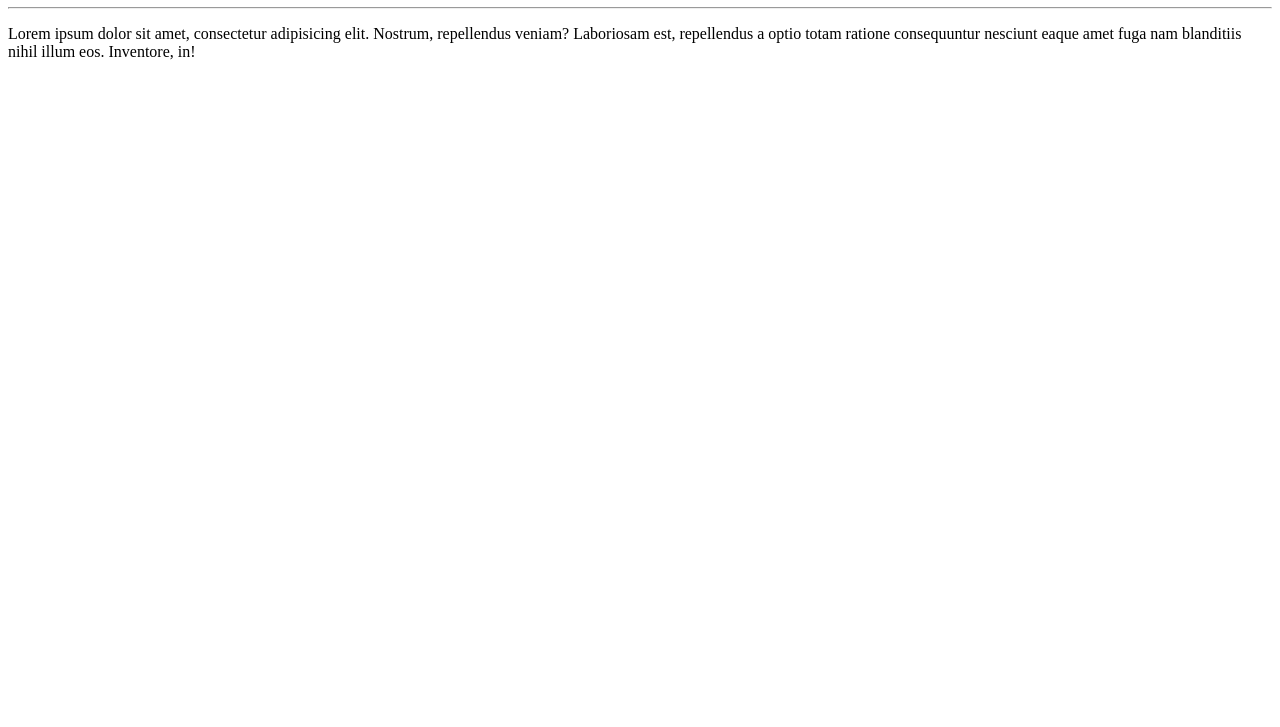
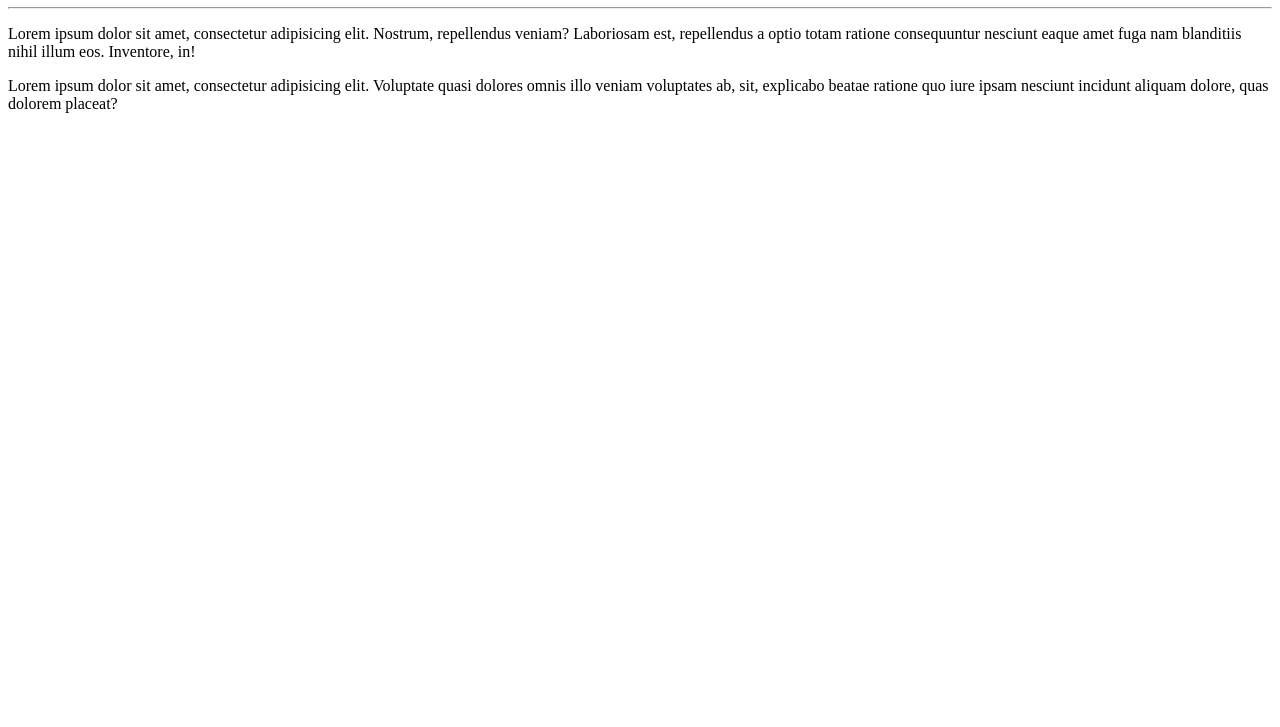
Before and after one commit to RenanSankley/Ola-Mundo, a plain HTML site: page site-exemplo/index.html in a window 1280 px wide. Shown: the part 73-800 px from the top of the page. Drawn offline with Linux system fonts and the light colour scheme.

Commit message:
adicionei um parágrafo

```diff
--- a/site-exemplo/index.html
+++ b/site-exemplo/index.html
@@ -10,6 +10,8 @@
     <h1>Olá, Mundo!</h1>
     <hr>
     <p>Lorem ipsum dolor sit amet, consectetur adipisicing elit. Nostrum, repellendus veniam? Laboriosam est, repellendus a optio totam ratione consequuntur nesciunt eaque amet fuga nam blanditiis nihil illum eos. Inventore, in!</p>
+    <p>Lorem ipsum dolor sit amet, consectetur adipisicing elit. Voluptate quasi dolores omnis illo veniam voluptates ab, sit, explicabo beatae ratione quo iure ipsam nesciunt incidunt aliquam dolore, quas dolorem placeat?</p>
+
 
 </body>
 </html>
```
